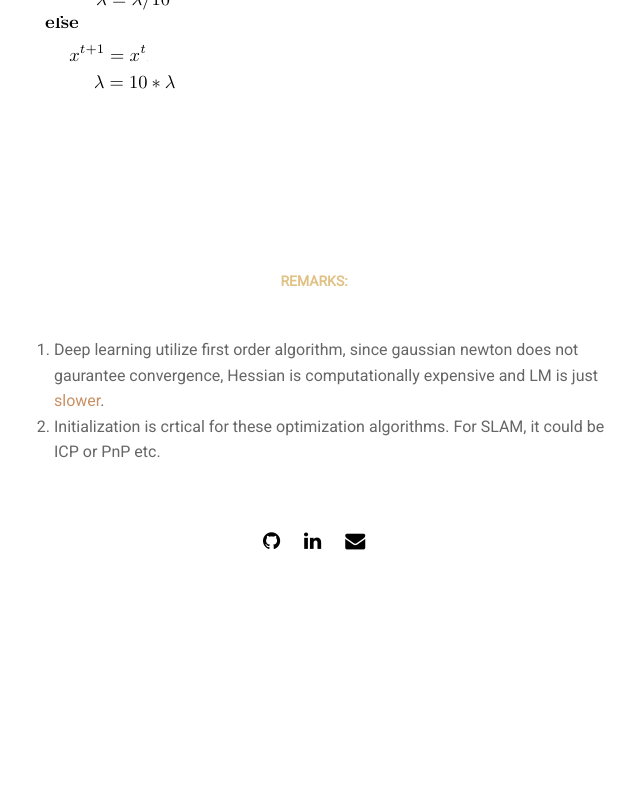
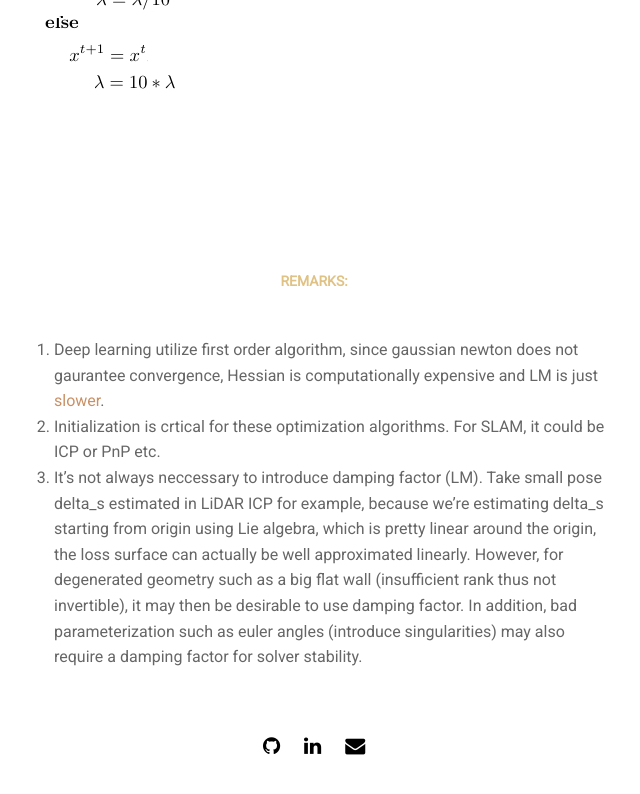
Before and after one commit to Dung-Han-Lee/Dung-Han-Lee.github.io, a Jekyll site: the page built from _posts/2020-12-02-SLAM02 .md, in a window 1280 px wide and 900 px high, scrolled down 1755 px. Shown: the top 794 px of the window, without its empty margins (326-966 px from the left). Built offline with Jekyll 4.4.1, drawn with Linux system fonts in a browser that asks for light colours; nearby versions of some CDN libraries; before the commit the page ends 2450 px from its top, so only the background shows below that.

Commit message:
update on lie algebra

```diff
--- a/_posts/2020-12-02-SLAM02 .md
+++ b/_posts/2020-12-02-SLAM02 .md
@@ -24,3 +24,4 @@ To alleviate the "quadratic is a bad approximation" issue in G-N, the regulariza
 ### Remarks:
 1. Deep learning utilize first order algorithm, since gaussian newton does not gaurantee convergence, Hessian is computationally expensive and LM is just [slower](https://arxiv.org/pdf/2002.12642.pdf).
 2. Initialization is crtical for these optimization algorithms. For SLAM, it could be ICP or PnP etc.
+3. It's not always neccessary to introduce damping factor (LM). Take small pose delta\_s estimated in LiDAR ICP for example, because we're estimating delta\_s starting from origin using Lie algebra, which is pretty linear around the origin, the loss surface can actually be well approximated linearly. However, for degenerated geometry such as a big flat wall (insufficient rank thus not invertible), it may then be desirable to use damping factor. In addition, bad parameterization such as euler angles (introduce singularities) may also require a damping factor for solver stability.
```
